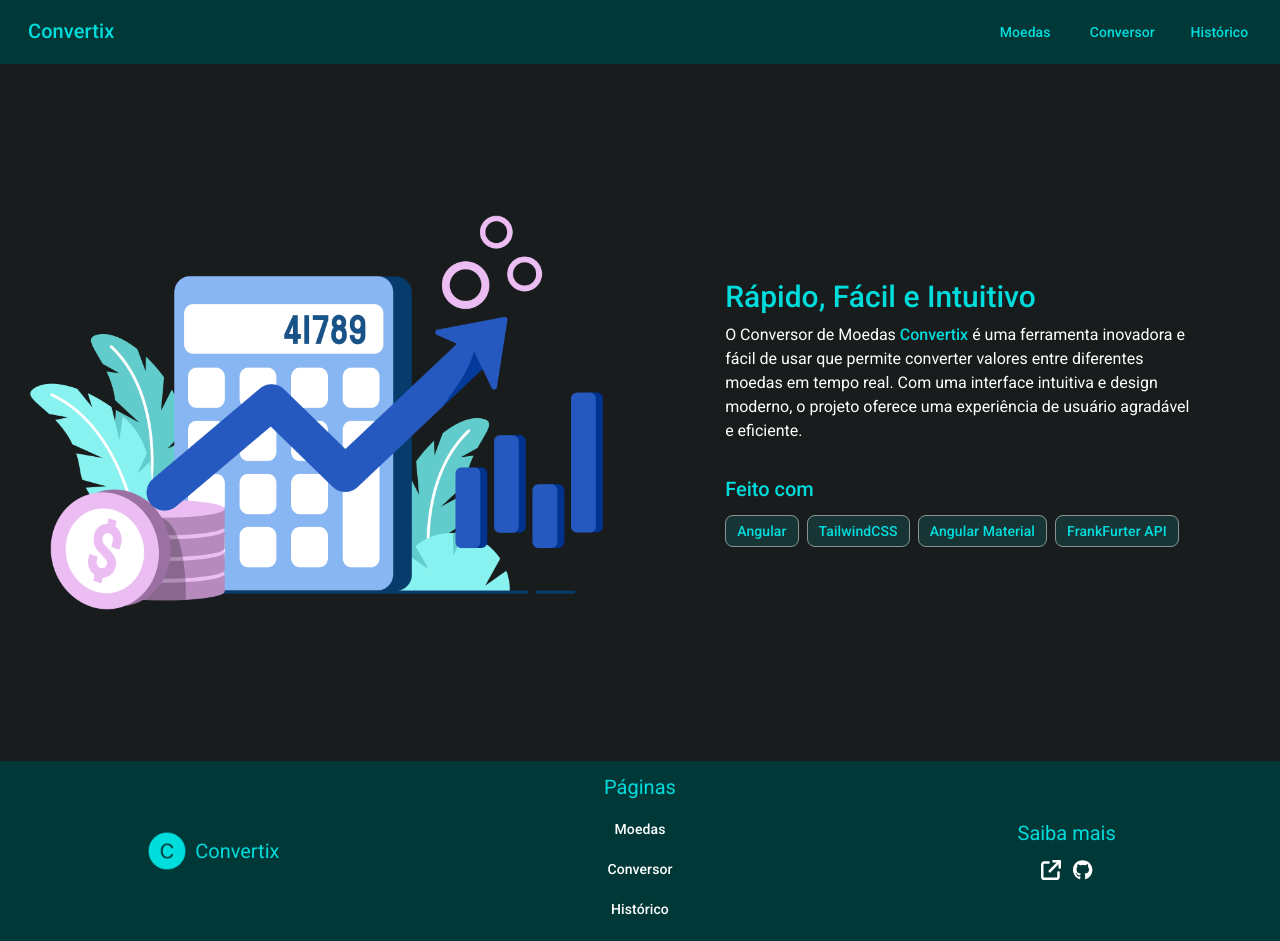
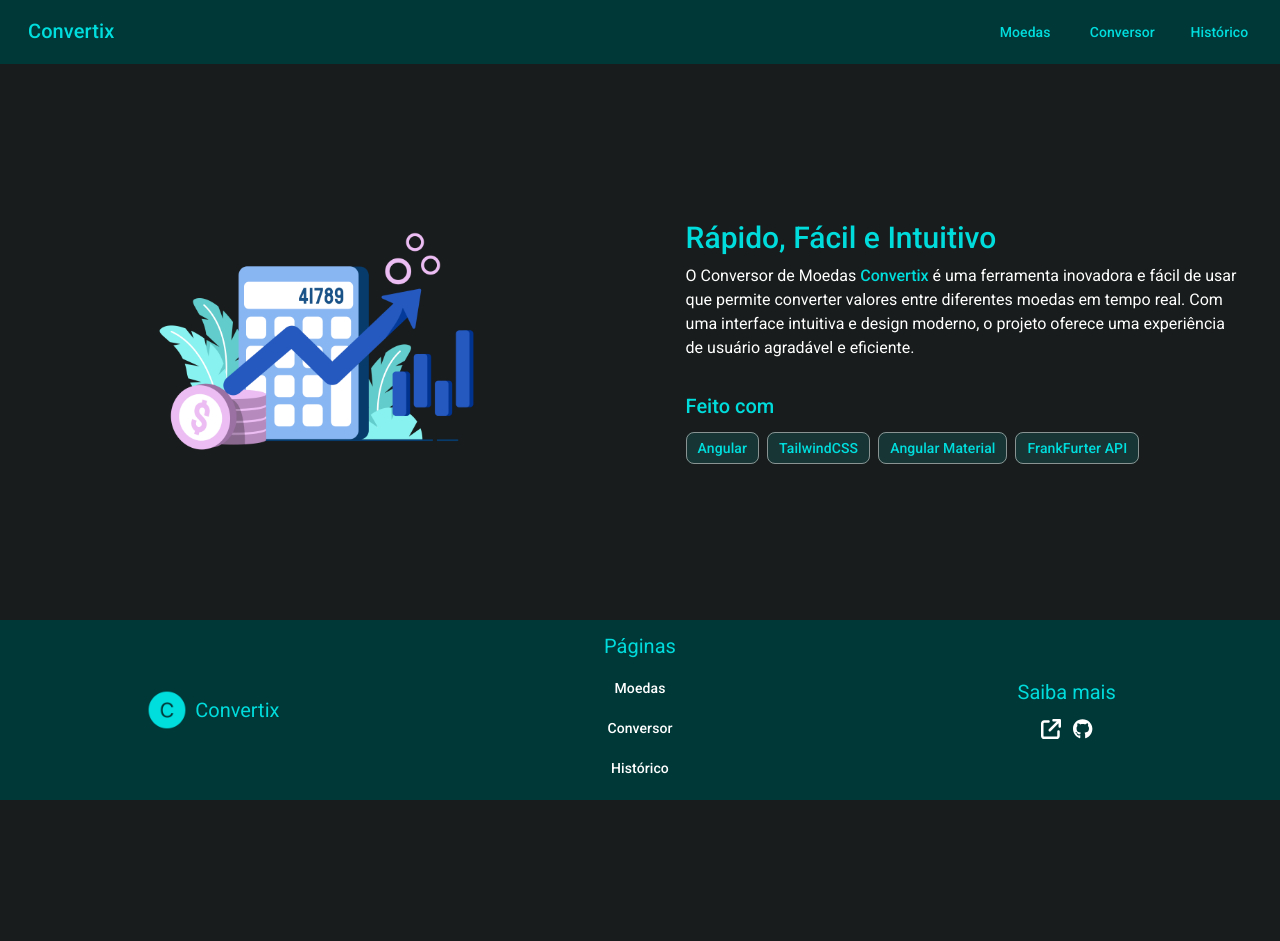
Before and after one commit to VictorJGB/convertix, an Angular app: page / in a window 1280 px wide. After the commit the page ends 800 px from the top, so only its background shows below. Built offline with nearby package versions, Linux system fonts and the light colour scheme.

Commit message:
refactor: home page layout

```diff
--- a/src/app/pages/home-page/home-page.component.html
+++ b/src/app/pages/home-page/home-page.component.html
@@ -1,10 +1,10 @@
 <div
-  class="flex flex-col items-center justify-center gap-3 py-8 lg:flex-row"
+  class="flex flex-col items-center justify-center gap-3 py-4 lg:py-8 size-full lg:flex-row"
 >
   <!-- image -->
-  <div class="grid w-1/2 place-items-center">
+  <div class="grid w-full lg:w-1/2 place-items-center">
     <img
-      class="w-full"
+      class="object-scale-down w-1/2 lg:w-2/3 xl:w-1/2"
       src="/assets/home/financial.png"
       alt="Financeiro"
     />
@@ -12,7 +12,7 @@
 
   <!-- info -->
   <div
-    class="flex flex-col items-center justify-center w-full gap-2 px-10 lg:w-1/2 lg:items-start lg:px-20"
+    class="flex flex-col items-center justify-center w-full gap-2 px-10 lg:w-1/2 lg:items-start"
   >
     <h1 class="text-2xl font-medium lg:text-3xl text-primary-80">
       Rápido, Fácil e Intuitivo
```
Also changed, not shown: public/assets/home/financial.png, public/assets/home/mouse-scroll-down.gif (deleted).
